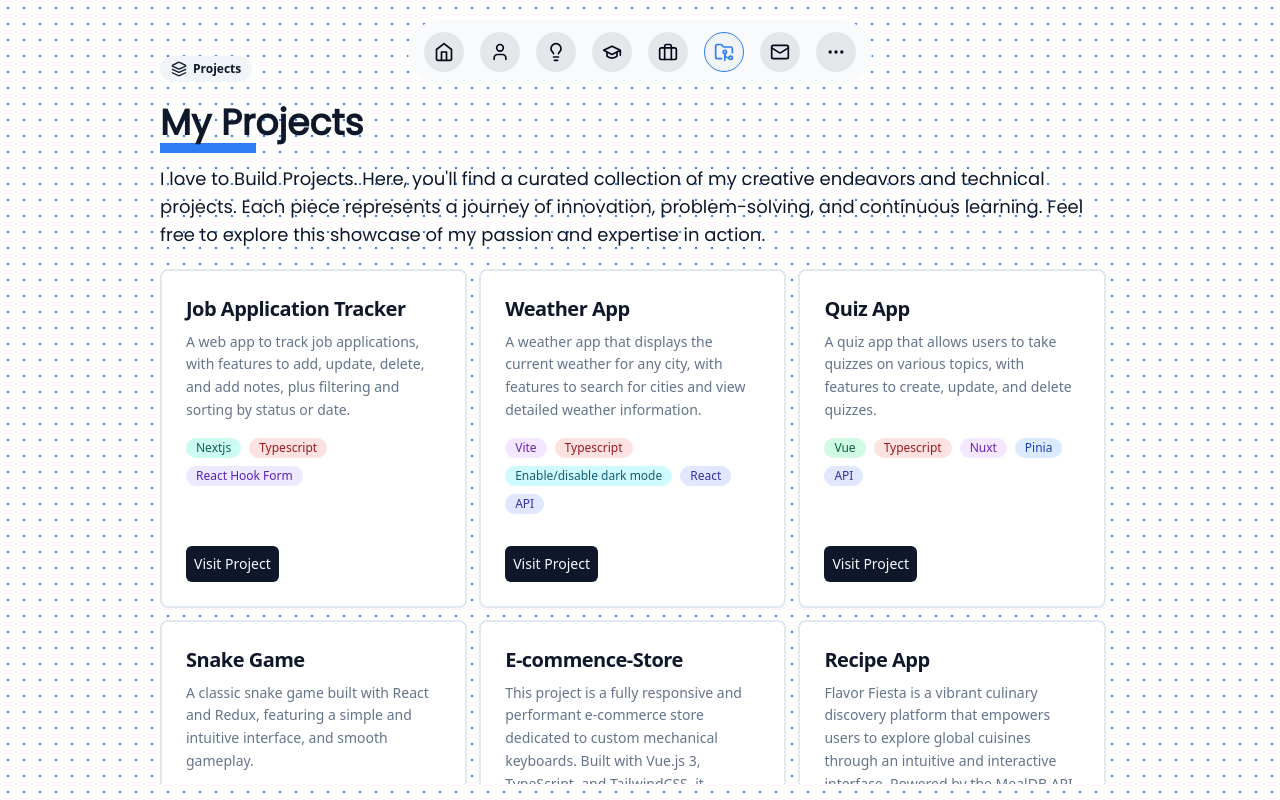
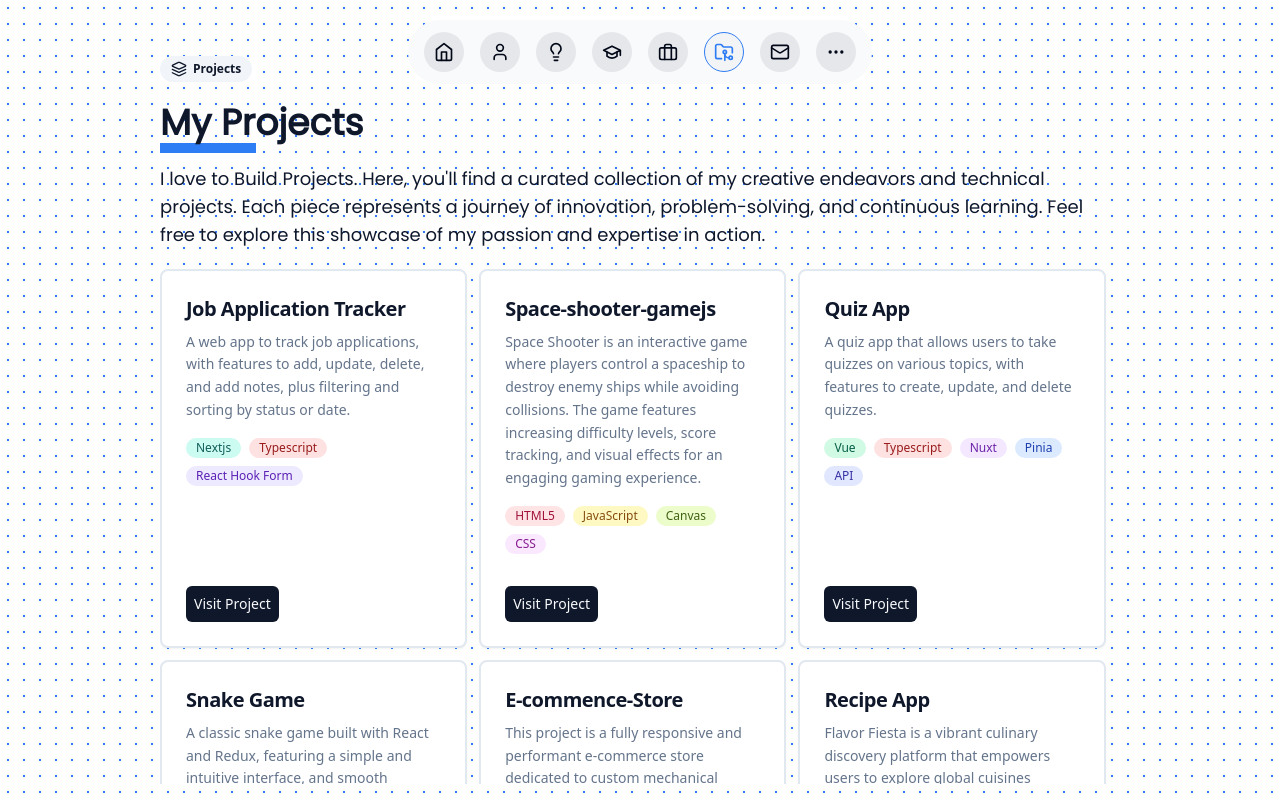
Before and after one commit to mokone-september/Portfolio, a Next.js app: page /projects in a window 1280 px wide. Built offline with nearby package versions, Linux system fonts and the light colour scheme.

Commit message:
feat: update project details for Space Shooter game and enhance tag styles

```diff
--- a/src/app/projects/page.tsx
+++ b/src/app/projects/page.tsx
@@ -16,11 +16,11 @@ const projectsPage = () => {
     },
 
     {
-      title: "Weather App",
+      title: "Space-shooter-gamejs",
       description:
-      'A weather app that displays the current weather for any city, with features to search for cities and view detailed weather information.',
-      tags: ["Vite", "Typescript", "Enable/disable dark mode", "React", "API"],
-      link: "https://atmos-weather-app.vercel.app/",
+      'Space Shooter is an interactive game where players control a spaceship to destroy enemy ships while avoiding collisions. The game features increasing difficulty levels, score tracking, and visual effects for an engaging gaming experience.',
+      tags: ["HTML5", "JavaScript", "Canvas", "CSS"],
+      link: "https://space-shooter-gamejs.vercel.app/",
     },
     {
       title: "Quiz App",
--- a/src/components/ProjectsCard.tsx
+++ b/src/components/ProjectsCard.tsx
@@ -52,6 +52,11 @@ const ProjectCards: React.FC<ProjectCardProps> = ({ value, num }) => {
                 'API': 'bg-indigo-100 text-indigo-800',
                 'Library': 'bg-pink-100 text-pink-800',
                 'Enable/disable dark mode': 'bg-cyan-100 text-cyan-800',
+                'Canvas': 'bg-lime-100 text-lime-800',
+                'HTML5': 'bg-rose-100 text-rose-800',
+                'CSS': 'bg-fuchsia-100 text-fuchsia-800',
+                'JavaScript': 'bg-yellow-100 text-yellow-800',
+
                 'Vite': 'bg-purple-100 text-purple-800',
                 'React Hook Form': 'bg-violet-100 text-violet-800'
               }[tag] || 'bg-gray-100 text-gray-800';
```
